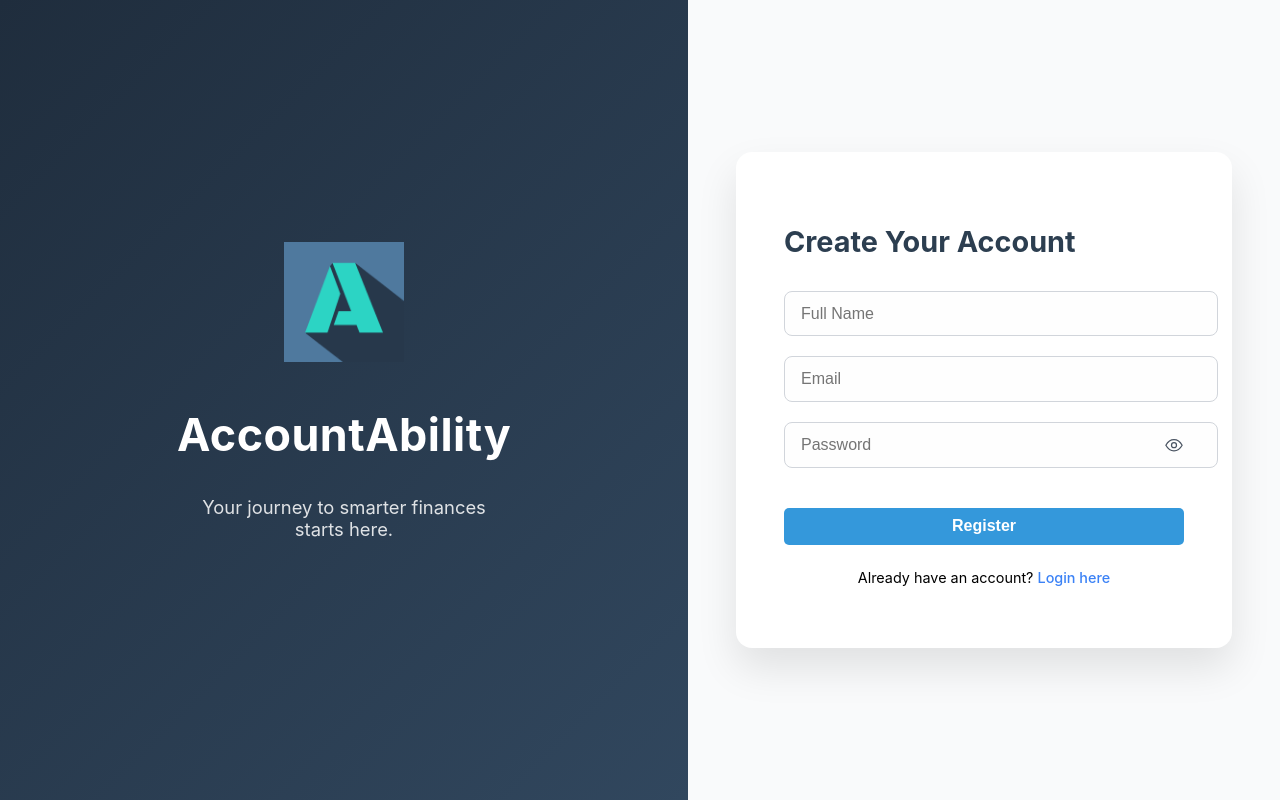
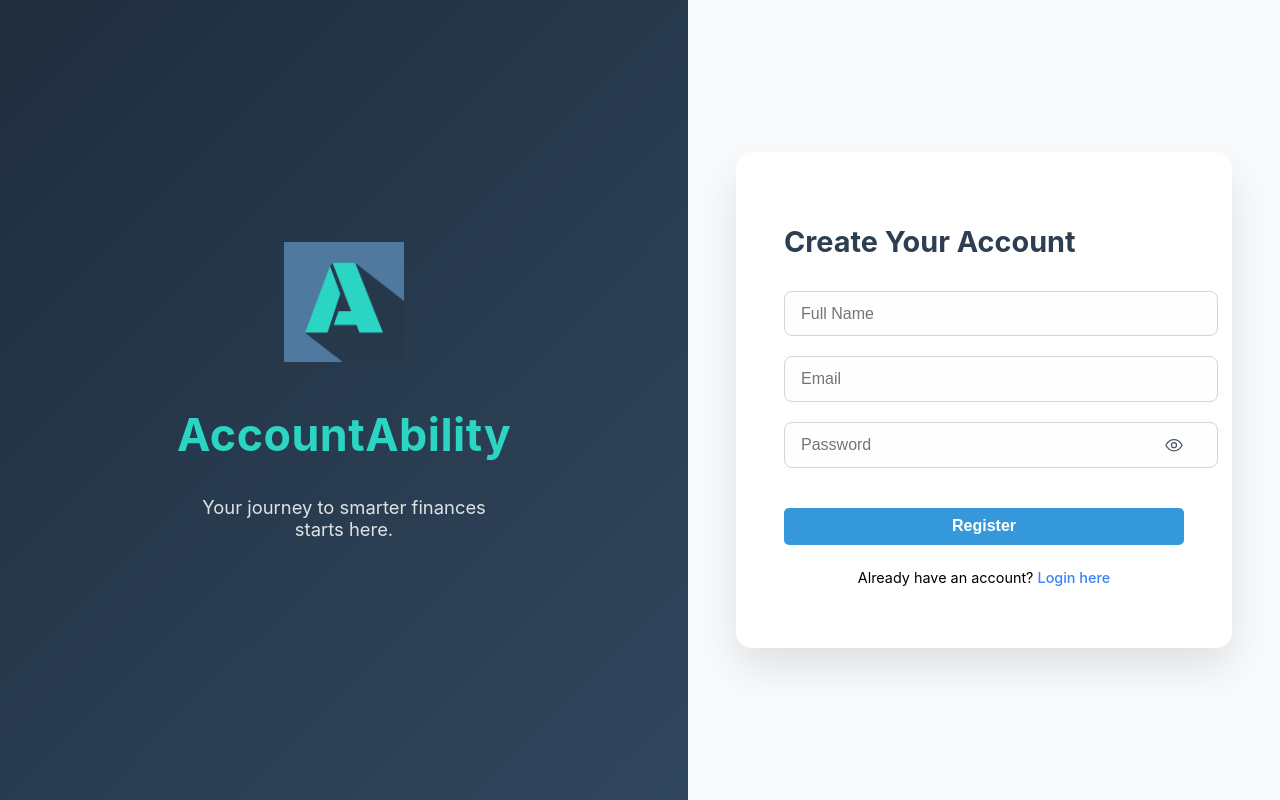
Before and after one commit to victorvaladez1/accountability-finance, a React (Create React App) app in the folder frontend/: page /register in a window 1280 px wide. Built offline with nearby package versions, Linux system fonts and the light colour scheme.

Commit message:
Change AccountAbility text color in login an register pages to teal

```diff
--- a/frontend/src/pages/Login.css
+++ b/frontend/src/pages/Login.css
@@ -270,3 +270,7 @@
   height: auto;
   margin-bottom: 1rem;
 }
+
+.blue-text h1 {
+  color: #2CD4C4;
+}
--- a/frontend/src/pages/Login.js
+++ b/frontend/src/pages/Login.js
@@ -36,7 +36,9 @@ function Login() {
       {/* Desktop branding only */}
       <div className="login-left desktop-branding">
         <img src={logo} alt="AccountAbility Logo" className="login-logo" />
-        <h1>AccountAbility</h1>
+        <div className="blue-text">
+          <h1>AccountAbility</h1>
+        </div>
         <p>Take control of your finances with confidence.</p>
       </div>
 
@@ -45,7 +47,9 @@ function Login() {
         {/* Mobile branding only */}
         <div className="mobile-branding-banner">
           <img src={logo} alt="AccountAbility Logo" className="login-logo" />
-          <h1>AccountAbility</h1>
+          <div className="blue-text">
+            <h1>AccountAbility</h1>
+          </div>
           <p>Take control of your finances with confidence.</p>
         </div>
 
--- a/frontend/src/pages/Register.js
+++ b/frontend/src/pages/Register.js
@@ -48,13 +48,17 @@ function Register() {
     <div className="login-page">
       <div className="login-left desktop-branding">
         <img src={logo} alt="AccountAbility Logo" className="login-logo" />
-        <h1>AccountAbility</h1>
+        <div className="blue-text">
+            <h1>AccountAbility</h1>
+          </div>
         <p>Your journey to smarter finances starts here.</p>
       </div>
       <div className="login-right">
         <div className="mobile-branding-banner">
           <img src={logo} alt="AccountAbility Logo" className="login-logo" />
-          <h1>AccountAbility</h1>
+          <div className="blue-text">
+            <h1>AccountAbility</h1>
+          </div>
           <p>Your journey to smarter finances starts here.</p>
         </div>
         <div className="login-form-card">
```
